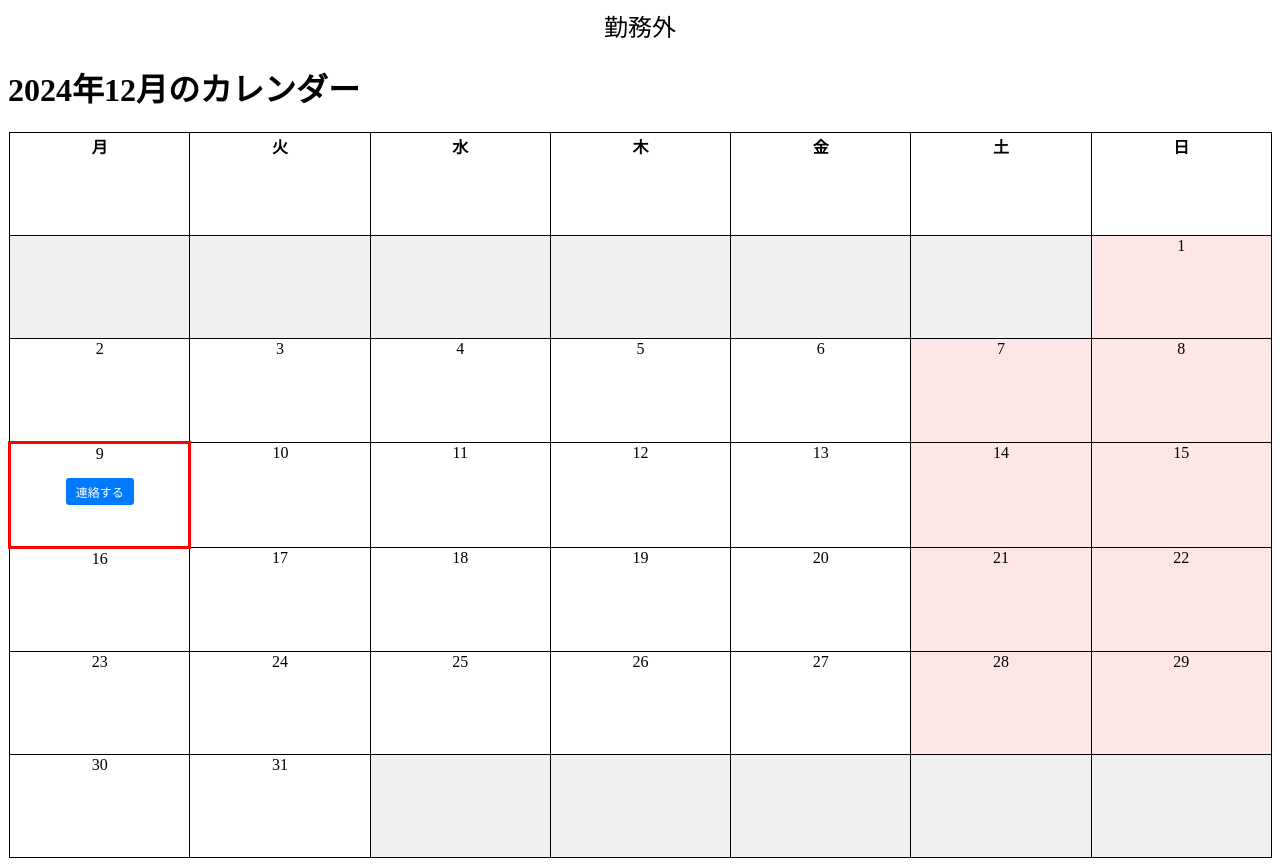
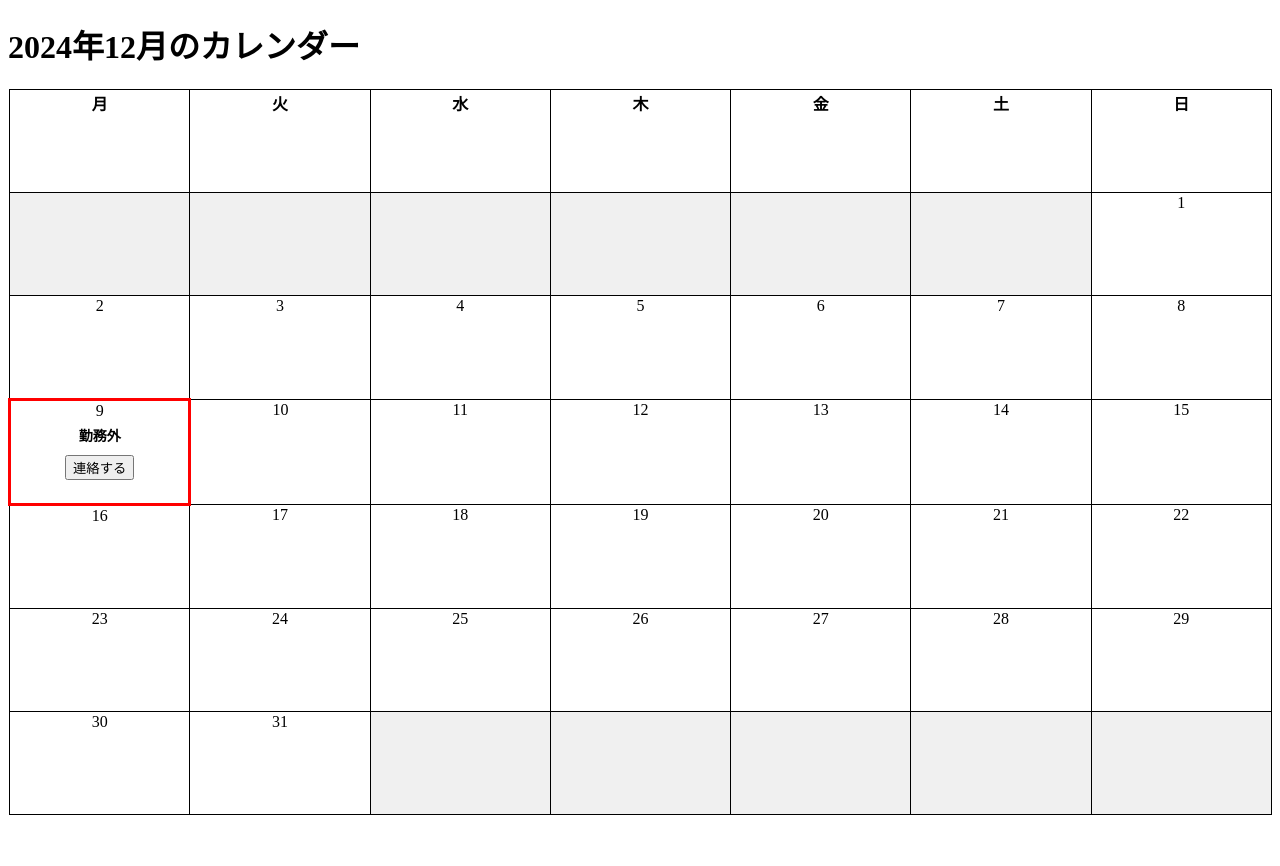
Before and after one commit to honjobunseki/flask-attendance-app, a Flask app: page / in a window 1280 px wide. After the commit the page ends 815 px from the top, so only its background shows below. Run offline with Flask 3, Linux system fonts and the light colour scheme.

Commit message:
Update calendar.html

```diff
--- a/templates/calendar.html
+++ b/templates/calendar.html
@@ -1,5 +1,5 @@
 <!DOCTYPE html>
-<html lang="ja">
+<html lang="en">
 <head>
     <meta charset="UTF-8">
     <meta name="viewport" content="width=device-width, initial-scale=1.0">
@@ -18,11 +18,6 @@
         }
         .today {
             border: 3px solid red;
-            position: relative;
-        }
-        .today .day-number {
-            display: block;
-            margin-bottom: 10px;
         }
         .empty {
             background-color: #f0f0f0;
@@ -30,32 +25,18 @@
         .holiday {
             background-color: #ffcccc;
         }
-        .weekend {
-            background-color: #ffe6e6;
+        .status {
+            font-size: 14px;
+            font-weight: bold;
+            margin-top: 5px;
         }
-        .today button {
-            margin-top: 5px;
-            padding: 5px 10px;
-            background-color: #007bff;
-            color: white;
-            border: none;
-            border-radius: 3px;
-            cursor: pointer;
-            font-size: 12px;
-        }
-        .status {
-            font-size: 24px; /* 大きい文字で表示 */
-            text-align: center;
-            margin-bottom: 20px;
+        .contact-button {
+            margin-top: 10px;
+            display: inline-block;
         }
     </style>
 </head>
 <body>
-    <!-- ステータス表示 -->
-    <div class="status">
-        {{ status }}
-    </div>
-
     <h1>{{ year }}年{{ month }}月のカレンダー</h1>
     <table>
         <thead>
@@ -77,13 +58,12 @@
                 <td class="empty"></td>
                 {% elif day == today %}
                 <td class="today">
-                    <span class="day-number">{{ day }}</span>
-                    <button onclick="window.location.href='mailto:example@example.com';">連絡する</button>
+                    {{ day }}
+                    <div class="status">{{ status }}</div>
+                    <button class="contact-button">連絡する</button>
                 </td>
                 {% elif loop.index0 in holidays %}
                 <td class="holiday">{{ day }}</td>
-                {% elif loop.index0 % 7 == 5 or loop.index0 % 7 == 6 %}
-                <td class="weekend">{{ day }}</td>
                 {% else %}
                 <td>{{ day }}</td>
                 {% endif %}
```
